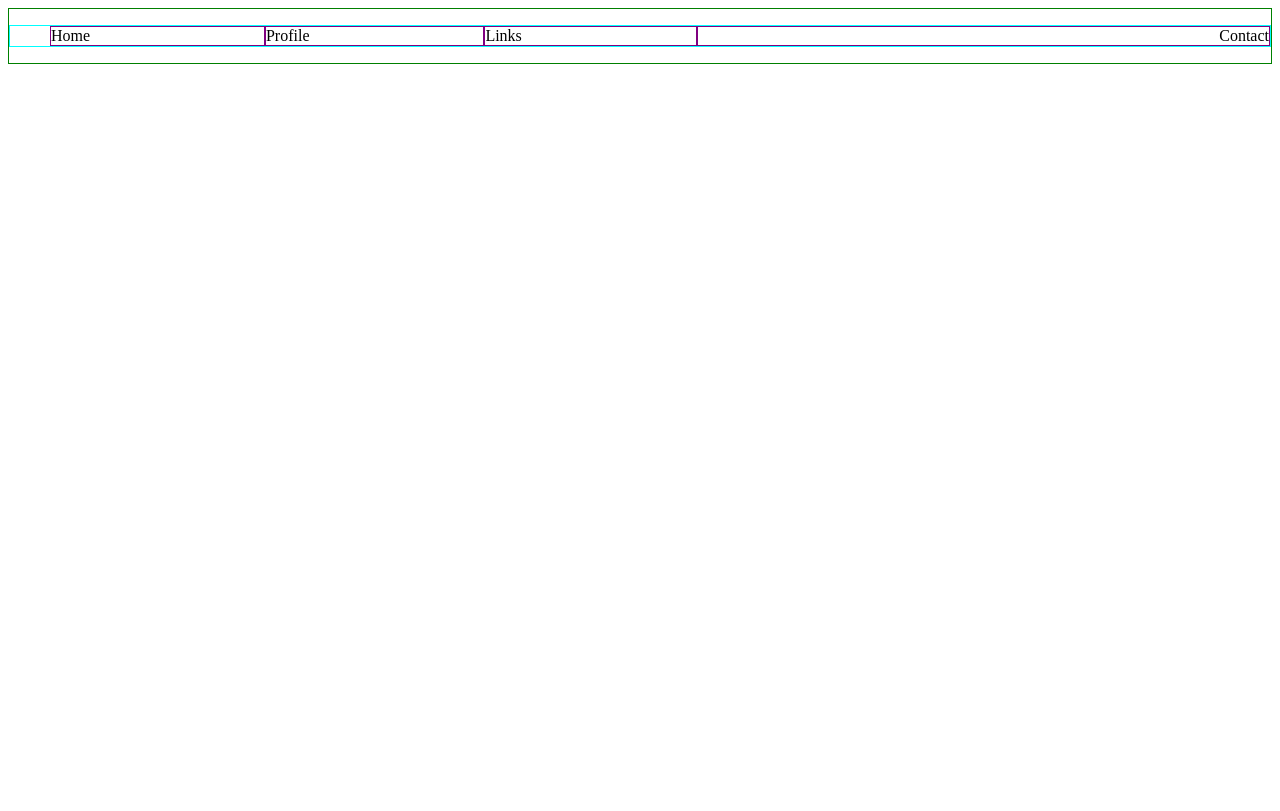
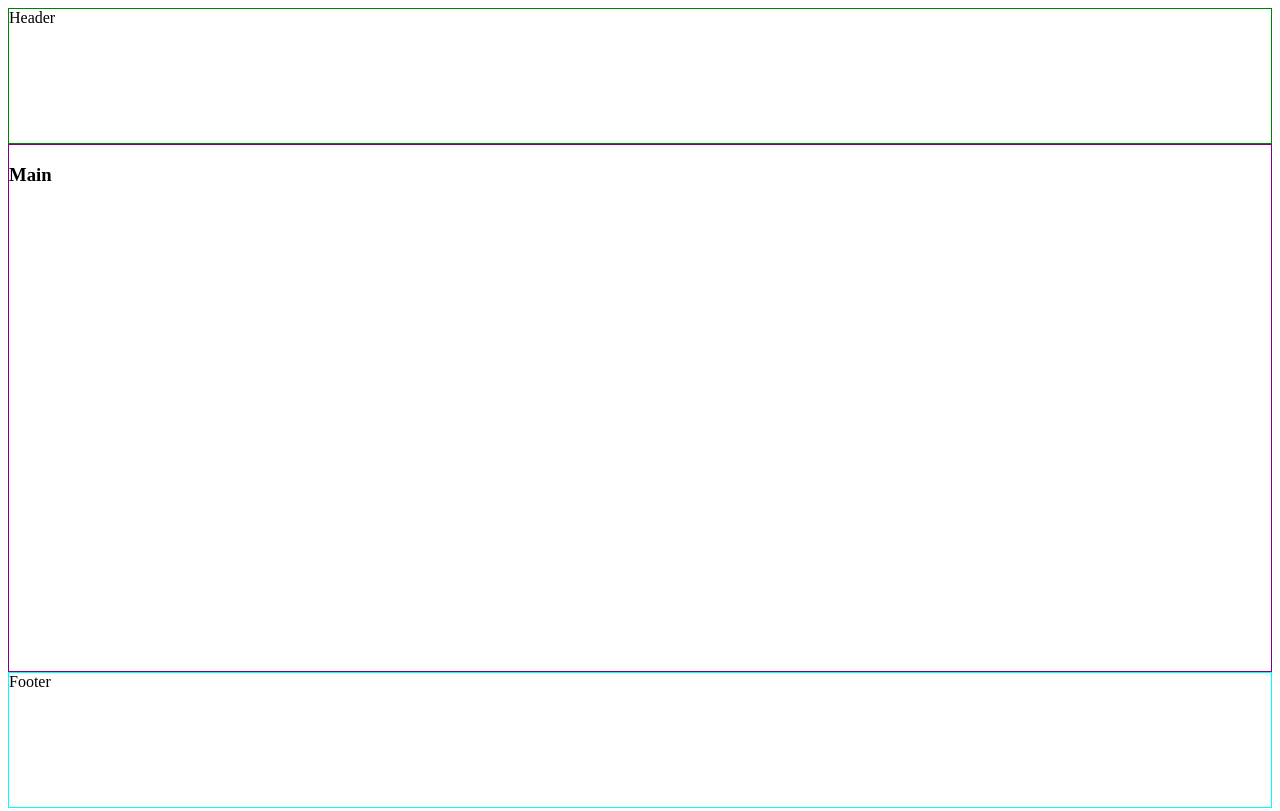
Before and after one commit to doubleInc/flexbox-layouts-explained, a plain HTML site: page index.html in a window 1280 px wide. Drawn offline with Linux system fonts and the light colour scheme.

Commit message:
Three column layout.

```diff
--- a/css/main.css
+++ b/css/main.css
@@ -1,5 +1,5 @@
 /*
-    Navbar with flex example (Navbar with last item pushed right to the edge.)
+    Three column layout example.
     by Ali A. (doubleInc@github)
 
     Note: Classes used so they can be easily interchanged in HTML file instead of
@@ -13,65 +13,45 @@
 
 .flex-container {
   /*
-  Step 1: The <ul> element is our flex container, set display on it to 'flex'.
+  Step 1: The <div> element is our flex container, set display on it to 'flex'.
 
-  This causes all DIRECT children to become flex items, the <li> in our case. These
-  can be swapped out for <div> or <a>.
-  */
+  This causes all DIRECT children to become flex items.  */
   display: flex;
 
-  /* Optional: Set the direction of child element, how to line them up. If left out,
-  defaults to 'row'. */
-  flex-direction: row;
+  /* Set the direction of child elements to column. */
+  flex-direction: column;
+
+  /* Give the container a height value. I used 'vh', relative to 1% of the height
+  of the viewport in use. So in this example, 100vh takes up all the viewing screens height.
+
+  Note: In the vertical direction you need to specify a height for the container. This is
+  different from the horizontal direction, which automatically expands to fit.*/
+  min-height: 100vh;
 }
 
 .flex-item {
   /* Step 2. Spacing direct children elements.
 
-  flex-grow: If all sibling items have the same flex grow value, then all
-  items will receive the same share of remaining space, otherwise it is distributed
-  according to the ratio defined by the different flex grow factors.
+   In this example, <header> and <footer> are given the same space within the parent
+   container.
 
-  In this case all items are given the same space within their parent container.*/
+   Realisticly, we wouldnt assign these to the <header> and <footer>, leaving them blank
+   and only assigning it to the <main> element because the content is often unkown.*/
   flex-grow: 1;
 }
 
-.flex-item-3 {
-  /* Step 3. Grow last item larger than the remaining ones. Give it more room.
-  */
-  flex-grow: 3;
+.flex-item-4 {
+  /* Step 3. Grow middle colomn larger than the remaining ones. Give it more room,
+  this example sets the main column to 4. */
+  flex-grow: 4;
 }
 
-.flex-last-item {
-  /* Step 4. Align the text on the last elemnt to the right. */
-  text-align: right;
-}
-
-/*  Step 5. Responsive mode.
-    Make items stack on a mobile device by changing flex-direction to 'column'.
-
-    Reset last item to be aligned in the center like rest of the elements.
+/*  Responsive mode not required.
 */
-@media only screen and (max-device-width: 736px) {
-  .flex-container {
-    flex-direction: column;
-
-    /*Extra styling to align text in the center.*/
-    text-align: center;
-  }
-  .flex-last-item {
-    text-align: center;
-  }
-}
 
 /*===================================================================
 Non flexbox related styling. Only for better visibilty.
 =====================================================================*/
-
-nav li {
-  /* remove styling from <li> */
-  list-style: none;
-}
 
 .border-purple {
   border: 1px solid purple;
--- a/index.html
+++ b/index.html
@@ -7,14 +7,16 @@
     <link rel="stylesheet" href="css/main.css" />
   </head>
   <body>
-    <!-- Simple Nav bar with last element pushed to the far right.-->
-    <nav class="border-green">
-      <ul class="flex-container border-blue">
-        <li class="flex-item border-purple">Home</li>
-        <li class="flex-item border-purple">Profile</li>
-        <li class="flex-item border-purple">Links</li>
-        <li class="flex-item-3 border-purple flex-last-item">Contact</li>
-      </ul>
-    </nav>
+    <!-- Parent container div -->
+    <div class="flex-container">
+      <nav class="flex-item border-green">
+        Header
+      </nav>
+      <main class="flex-item-4 border-purple">
+        <h3>Main</h3>
+      </main>
+      <footer class="flex-item border-blue">Footer</footer>
+    </div>
+    <!-- End of container div -->
   </body>
 </html>
```
